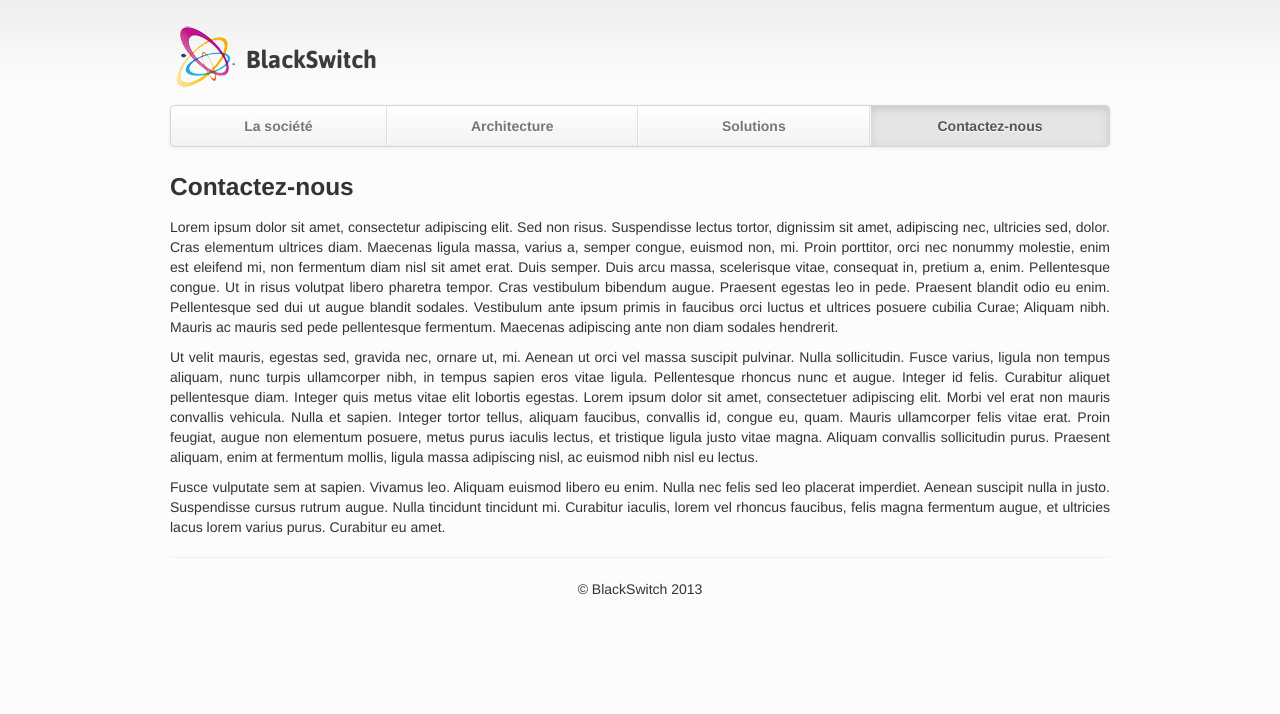
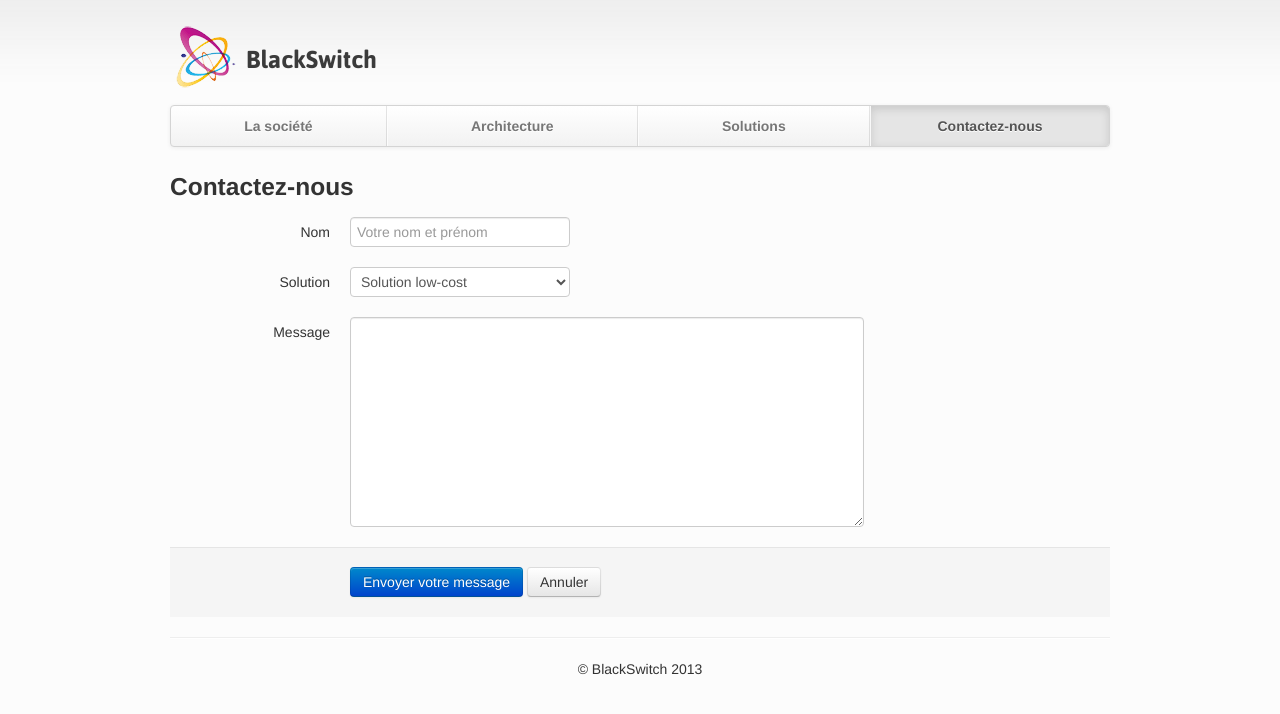
Before and after one commit to aerialls/TCS, a PHP site: template templates/contact.html.twig in a window 1280 px wide. Shown: the top 714 px of the page. Run offline with PHP 8.4, Linux system fonts and the light colour scheme; the template is opened without the code that fills it, so the values that code supplies are empty; some libraries are stand-ins or nearby versions.

Commit message:
added contact form

```diff
--- a/templates/contact.html.twig
+++ b/templates/contact.html.twig
@@ -3,9 +3,34 @@
 {% set menu = 'contact' %}
 
 {% block content %}
-    <h3>Contactez-nous</h3>
+<h3>Contactez-nous</h3>
 
-    <p>Lorem ipsum dolor sit amet, consectetur adipiscing elit. Sed non risus. Suspendisse lectus tortor, dignissim sit amet, adipiscing nec, ultricies sed, dolor. Cras elementum ultrices diam. Maecenas ligula massa, varius a, semper congue, euismod non, mi. Proin porttitor, orci nec nonummy molestie, enim est eleifend mi, non fermentum diam nisl sit amet erat. Duis semper. Duis arcu massa, scelerisque vitae, consequat in, pretium a, enim. Pellentesque congue. Ut in risus volutpat libero pharetra tempor. Cras vestibulum bibendum augue. Praesent egestas leo in pede. Praesent blandit odio eu enim. Pellentesque sed dui ut augue blandit sodales. Vestibulum ante ipsum primis in faucibus orci luctus et ultrices posuere cubilia Curae; Aliquam nibh. Mauris ac mauris sed pede pellentesque fermentum. Maecenas adipiscing ante non diam sodales hendrerit.</p>
-    <p>Ut velit mauris, egestas sed, gravida nec, ornare ut, mi. Aenean ut orci vel massa suscipit pulvinar. Nulla sollicitudin. Fusce varius, ligula non tempus aliquam, nunc turpis ullamcorper nibh, in tempus sapien eros vitae ligula. Pellentesque rhoncus nunc et augue. Integer id felis. Curabitur aliquet pellentesque diam. Integer quis metus vitae elit lobortis egestas. Lorem ipsum dolor sit amet, consectetuer adipiscing elit. Morbi vel erat non mauris convallis vehicula. Nulla et sapien. Integer tortor tellus, aliquam faucibus, convallis id, congue eu, quam. Mauris ullamcorper felis vitae erat. Proin feugiat, augue non elementum posuere, metus purus iaculis lectus, et tristique ligula justo vitae magna. Aliquam convallis sollicitudin purus. Praesent aliquam, enim at fermentum mollis, ligula massa adipiscing nisl, ac euismod nibh nisl eu lectus.</p>
-    <p>Fusce vulputate sem at sapien. Vivamus leo. Aliquam euismod libero eu enim. Nulla nec felis sed leo placerat imperdiet. Aenean suscipit nulla in justo. Suspendisse cursus rutrum augue. Nulla tincidunt tincidunt mi. Curabitur iaculis, lorem vel rhoncus faucibus, felis magna fermentum augue, et ultricies lacus lorem varius purus. Curabitur eu amet.</p>
+<form class="form-horizontal">
+    <div class="control-group">
+        <label class="control-label" for="name">Nom</label>
+        <div class="controls">
+            <input type="text" id="name" placeholder="Votre nom et prénom">
+        </div>
+    </div>
+    <div class="control-group">
+        <label class="control-label" for="solution">Solution</label>
+        <div class="controls">
+            <select>
+                <option>Solution low-cost</option>
+                <option>Solution qualité/prix</option>
+                <option>Solution premium</option>
+            </select>
+        </div>
+    </div>
+    <div class="control-group">
+        <label class="control-label" for="message">Message</label>
+        <div class="controls">
+            <textarea style="width:500px; height: 200px;"></textarea>
+        </div>
+    </div>
+    <div class="form-actions">
+        <button type="submit" class="btn btn-primary">Envoyer votre message</button>
+        <button type="button" class="btn">Annuler</button>
+    </div>
+</form>
 {% endblock %}
--- a/templates/solutions.html.twig
+++ b/templates/solutions.html.twig
@@ -3,6 +3,9 @@
 {% set menu = 'solutions' %}
 
 {% block content %}
+
+<div style="height:40px;"></div>
+
 <div class="row">
     <div class="span3 offset1 solution first-solution">
         <div class="well clickable">
```
